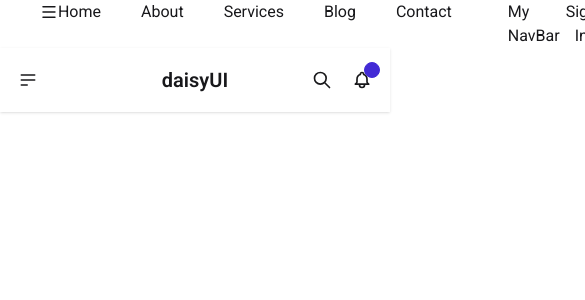
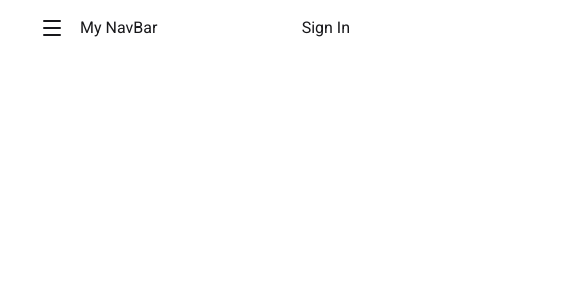
Before and after one commit to shahadat-hossain99/React-Ecosystem, a React (Vite) app: page /contact in a window 390 px wide. Shown: the top 300 px of the page, 585 px wide, since content can reach past the window. Built offline with nearby package versions, Linux system fonts and the light colour scheme.

Commit message:
Navbar conpleted and responsiveness done

```diff
--- a/src/App.jsx
+++ b/src/App.jsx
@@ -7,7 +7,7 @@ function App() {
     <>
       <header>
         <NavBar></NavBar>
-        <DaisyNav></DaisyNav>
+        {/* <DaisyNav></DaisyNav> */}
       </header>
 
       <main></main>
--- a/src/Components/NavBar/Link.jsx
+++ b/src/Components/NavBar/Link.jsx
@@ -2,7 +2,7 @@ import React from "react";
 
 const Link = ({ route }) => {
   return (
-    <li className="mr-10">
+    <li className="lg:mr-10 px-4 py-1 hover:bg-blue-200">
       <a href={route.path}>{route.name}</a>
     </li>
   );
--- a/src/Components/NavBar/NavBar.jsx
+++ b/src/Components/NavBar/NavBar.jsx
@@ -43,7 +43,7 @@ const NavBar = () => {
   ));
 
   return (
-    <nav className="flex justify-between mx-10">
+    <nav className="flex justify-between mx-10 mt-4">
       <span className="flex" onClick={() => setOpen(!open)}>
         {open ? (
           <X className="md:hidden"></X>
@@ -51,7 +51,16 @@ const NavBar = () => {
           <Menu className="md:hidden"></Menu>
         )}
 
-        <ul className="flex md:hidden">{links}</ul>
+        <ul
+          className={` md:hidden absolute
+            opacity-80
+            duration-700
+           ${open ? "top-10" : "-top-40"}
+           text-black
+           bg-yellow-50`}
+        >
+          {links}
+        </ul>
 
         <h3 className="ml-4">My NavBar</h3>
       </span>
```
Also changed, not shown: src/Components/PricingOptions/PricingOptions.jsx (added).
